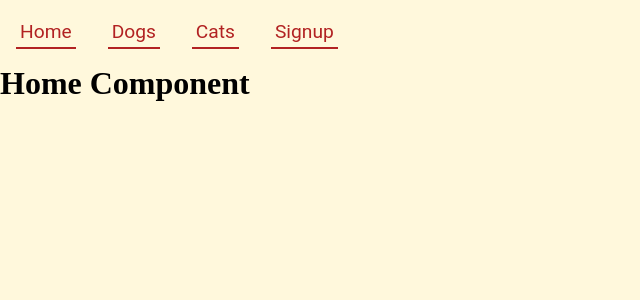
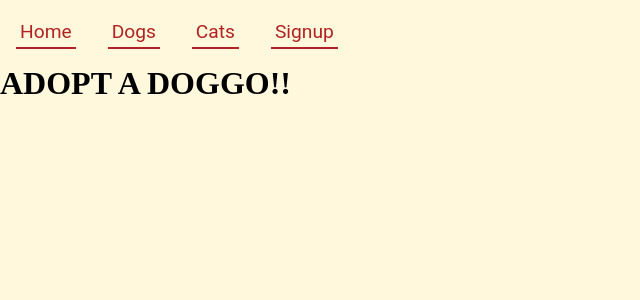
Before and after one commit to wowjimmyparrish/React-Project-2, a React (Create React App) app: page / in a window 1280 px wide. Shown: the top 300 px of the page, without its empty margins (0-640 px from the left). Built offline with nearby package versions, Linux system fonts and the light colour scheme; data requests are answered from the project's data file.

Commit message:
updated home page

```diff
--- a/src/Components/Home.js
+++ b/src/Components/Home.js
@@ -1,7 +1,7 @@
 function Home() {
   return (
     <div id="home">
-      <h1>Home Component</h1>
+      <h1>ADOPT A DOGGO!!</h1>
     </div>
   );
 }
```
